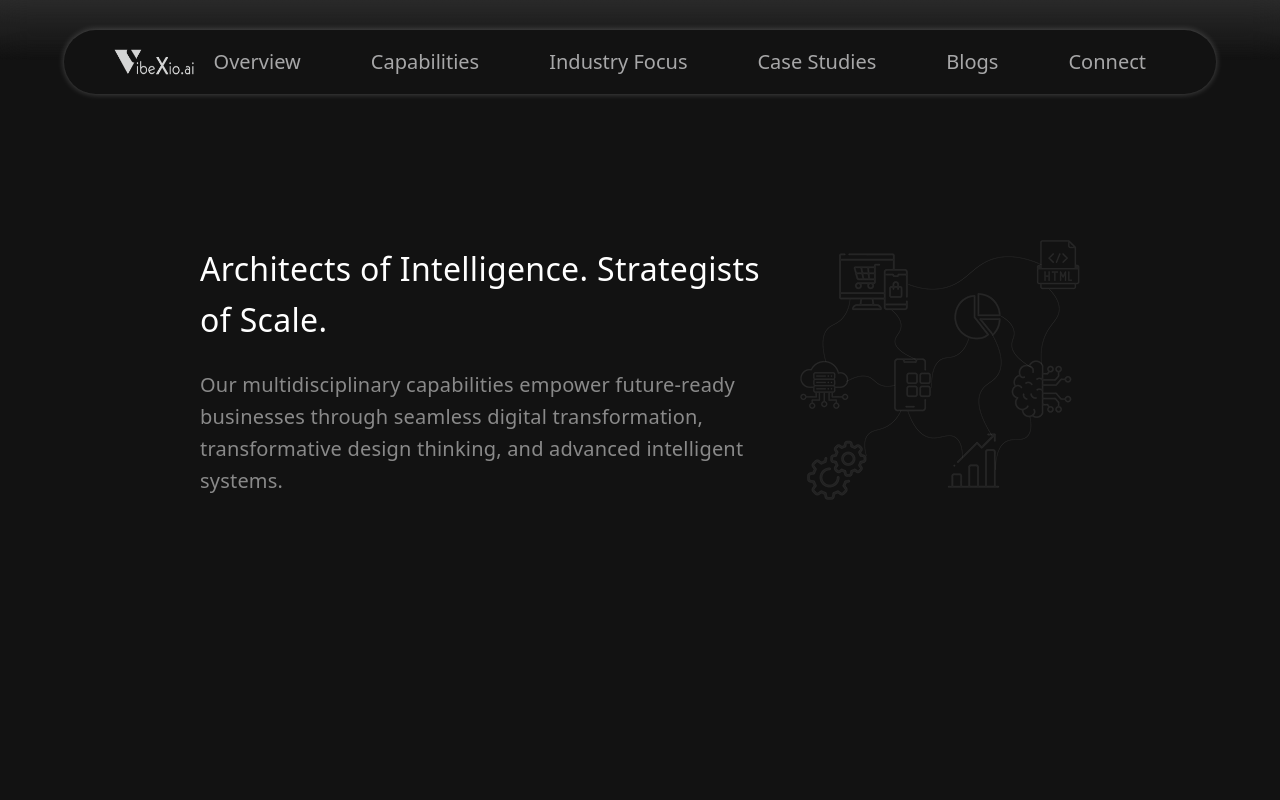
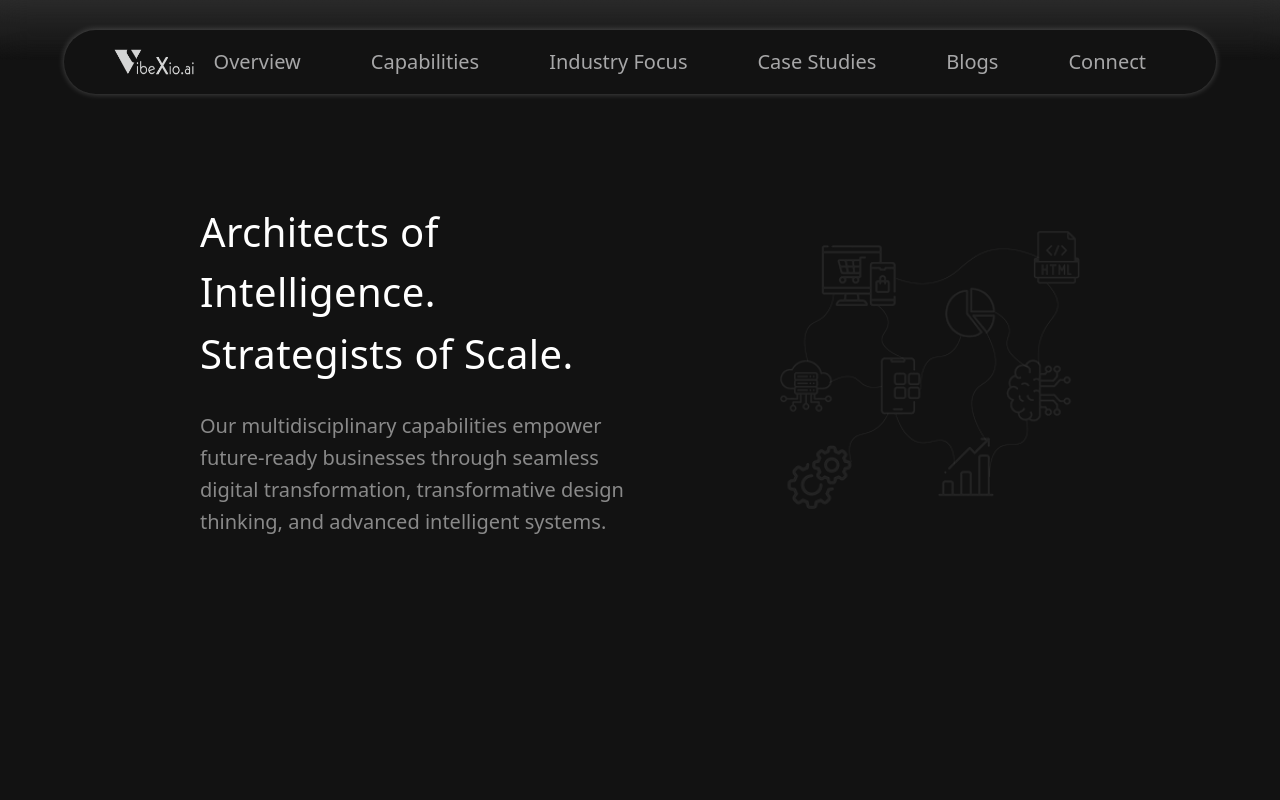
Before and after one commit to SelvaJames18/vibexio-nextgen-web-fr, a React (Vite) app: page /capabilities in a window 1280 px wide. Shown: the top 800 px of the page. Built offline with nearby package versions, Linux system fonts and the light colour scheme.

Commit message:
second commit

```diff
--- a/src/components/pages/capabilities/CapabilitiesHero.jsx
+++ b/src/components/pages/capabilities/CapabilitiesHero.jsx
@@ -19,11 +19,14 @@ const CapabilitiesHero = () => {
       <div className="flex flex-col lg:flex-row items-center justify-between gap-10 w-full max-w-[1400px] lg:translate-y-[-30px]">
 
 
-        <div className="text-center lg:text-left max-w-xl">
-          <h1 className="text-[22px] sm:text-[32px] lg:text-[40px]font-light leading-[160%] tracking-[0.01em] mb-6">
-            Architects of Intelligence. Strategists of Scale.
+        <div className="text-center lg:text-left max-w-lg xl:w-[442px]">
+          <h1 className="text-[22px] sm:text-[32px] lg:text-[40px] font-light tracking-[0.01em]">
+            Architects of Intelligence.
           </h1>
-          <p className="font-light opacity-50 text-[14px] sm:text-[18px] lg:text-[20px] leading-[160%] tracking-[0.01em]">
+          <h1 className="text-[22px] sm:text-[32px] lg:text-[40px] font-light leading-[160%] tracking-[0.01em] mb-6">
+            Strategists of Scale.
+          </h1>
+          <p className="font-light opacity-50 text-[14px] sm:text-[18px] lg:text-[20px] leading-[160%] tracking-[1%]">
             Our multidisciplinary capabilities empower future-ready businesses through seamless digital transformation, transformative design thinking, and advanced intelligent systems.
           </p>
         </div>
```
